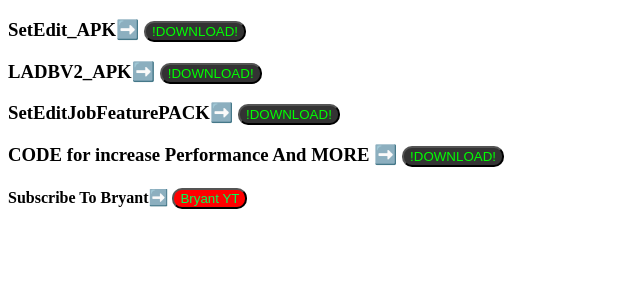
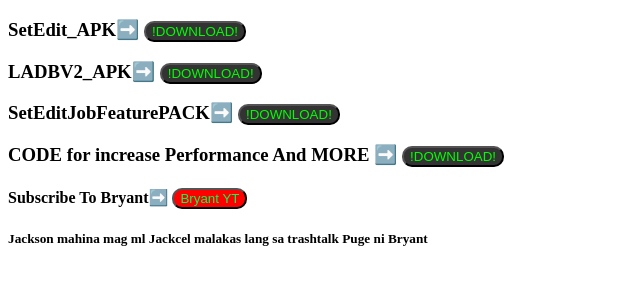
Before and after one commit to BryantGH/BryantWS, a plain HTML site: page index.html in a window 1280 px wide. Shown: the part 61-346 px from the top of the page, without its empty margins (0-640 px from the left). Drawn offline with Linux system fonts and the light colour scheme.

Commit message:
index.html

```diff
--- a/index.html
+++ b/index.html
@@ -32,4 +32,8 @@
         <button style="background-color: #ff0000;color:rgb(0, 255, 85);border-radius:10px">Bryant YT</button>
         </a>
     </h4>
+    <h5>Jackson mahina mag ml
+        Jackcel malakas lang sa trashtalk
+        Puge ni Bryant
+    </h5>
 <html>
```
